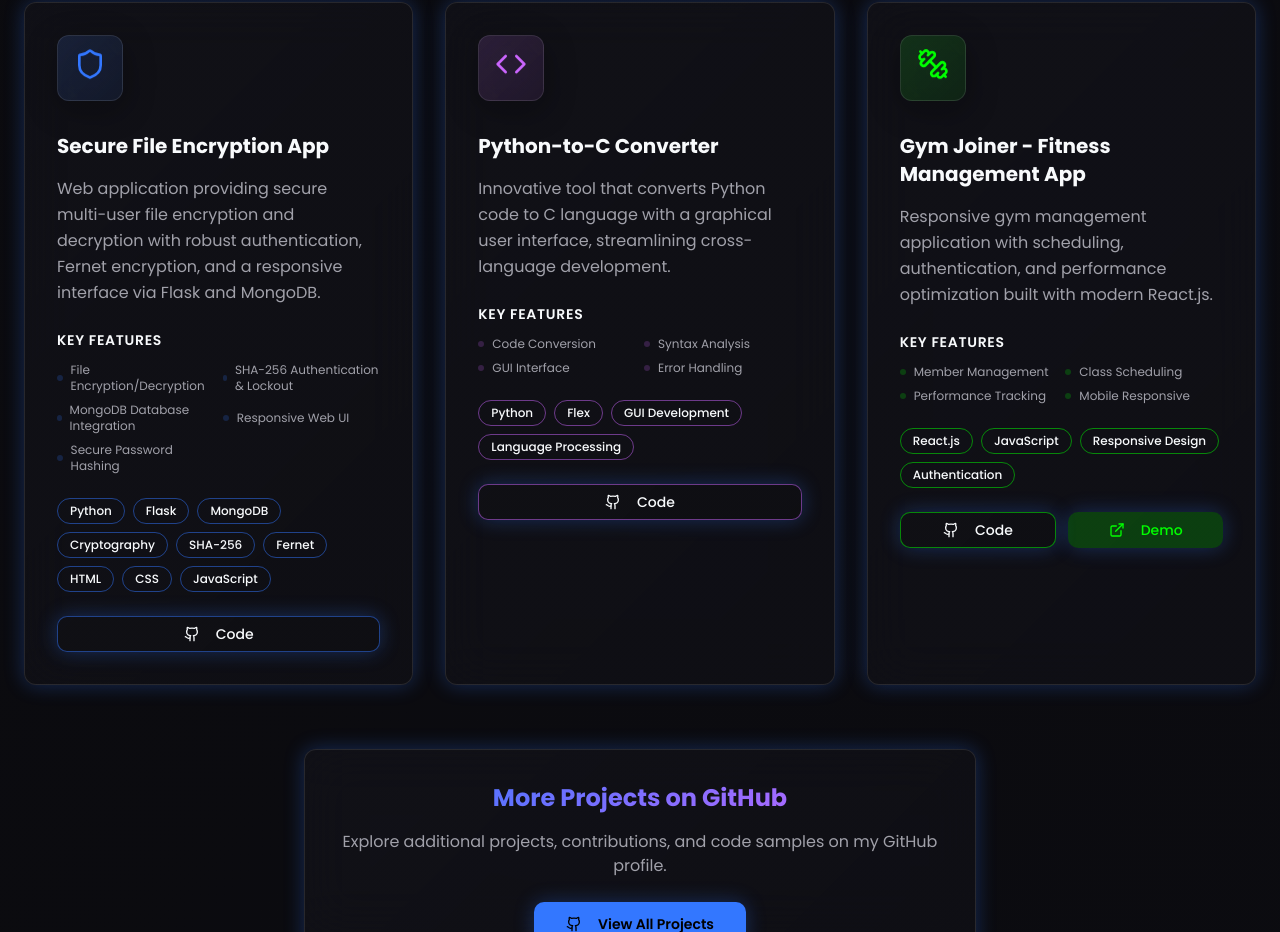
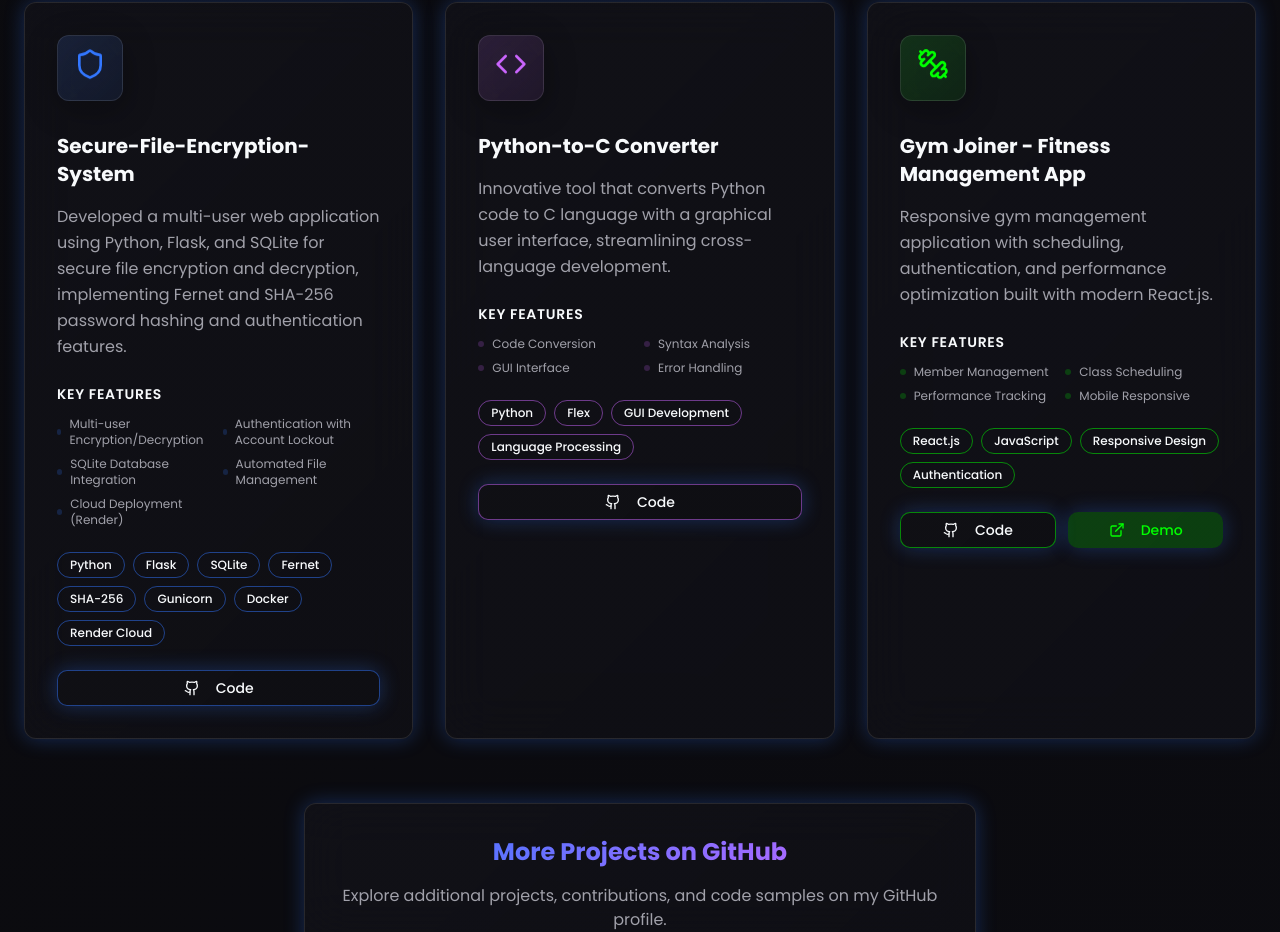
Before and after one commit to ROHITSINGHB/rohitsingh, a React (Vite) app: page / in a window 1280 px wide. Shown: the part 4560-5492 px from the top of the page. Built offline with nearby package versions, Linux system fonts and the light colour scheme.

Commit message:
Update project details

```diff
--- a/src/components/Projects.tsx
+++ b/src/components/Projects.tsx
@@ -5,18 +5,18 @@ const Projects = () => {
   const projects = [
     {
       id: 1,
-      title: "Secure File Encryption App",
-      description: "Web application providing secure multi-user file encryption and decryption with robust authentication, Fernet encryption, and a responsive interface via Flask and MongoDB.",
-      tech: ["Python", "Flask", "MongoDB", "Cryptography", "SHA-256", "Fernet", "HTML", "CSS", "JavaScript"],
+      title: "Secure-File-Encryption-System",
+      description: "Developed a multi-user web application using Python, Flask, and SQLite for secure file encryption and decryption, implementing Fernet and SHA-256 password hashing and authentication features.",
+      tech: ["Python", "Flask", "SQLite", "Fernet", "SHA-256", "Gunicorn", "Docker", "Render Cloud"],
       icon: Shield,
       color: "primary",
       github: "https://github.com/ROHITSINGHB/Secure-File-Encryption-System.git",
       demo: null,
-      features: ["File Encryption/Decryption",
-    "SHA-256 Authentication & Lockout",
-    "MongoDB Database Integration",
-    "Responsive Web UI",
-    "Secure Password Hashing"]
+      features: ["Multi-user Encryption/Decryption",
+    "Authentication with Account Lockout",
+    "SQLite Database Integration",
+    "Automated File Management",
+    "Cloud Deployment (Render)"]
     },
     {
       id: 2,
```
